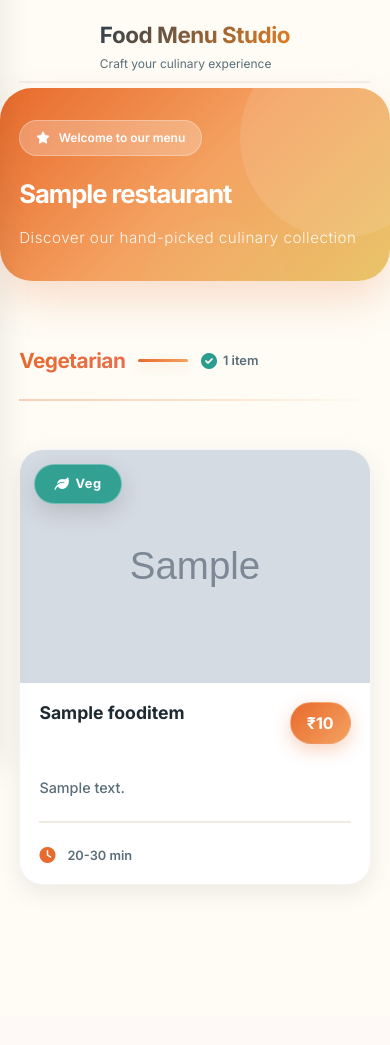
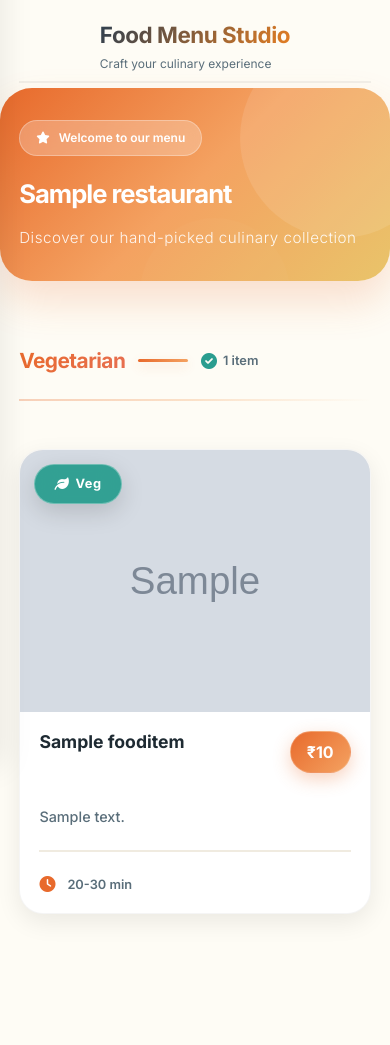
Before and after one commit to ShreyasKudahalli/FoodMenu, a Django app: a page that uses templates/Home/base.html in a window 390 px wide. Shown: the part 78-1123 px from the top of the page. Before the commit the page ends 970 px from the top, so only its background shows below. Run offline with Django 4.2, Linux system fonts and the light colour scheme; tables that the repository leaves empty hold one stand-in row (values such as "Sample post"); grey boxes marked "Sample" are stand-in pictures; some libraries are stand-ins or nearby versions.

Commit message:
Fixing Css

```diff
--- a/static/css/style.css
+++ b/static/css/style.css
@@ -264,6 +264,14 @@ body {
     z-index: 1;
 }
 
+.food-image {
+    width: 100%;
+    height: 100%;
+    object-fit: cover;
+    object-position: center;
+    display: block;
+}
+
 .food-placeholder-icon {
     font-size: 4rem;
     color: #E76F51;
@@ -889,19 +897,21 @@ body {
 .card-image-wrapper {
     position: relative;
     width: 100%;
-    padding-top: 66.67%; /* 3:2 aspect ratio */
+    aspect-ratio: 3 / 2;
     overflow: hidden;
     background: linear-gradient(145deg, #FDF4E3, #FFF9EF);
+    display: flex;
+    align-items: center;
+    justify-content: center;
 }
 
 .card-food-image {
-    position: absolute;
-    top: 0;
-    left: 0;
     width: 100%;
     height: 100%;
     object-fit: cover;
+    object-position: center;
     transition: transform 0.5s cubic-bezier(0.4, 0, 0.2, 1);
+    display: block;
 }
 
 .card-overlay {
@@ -1152,6 +1162,15 @@ body {
     .empty-icon {
         font-size: 3.5rem;
     }
+
+    /* Tablet Image Fix */
+    .card-image-wrapper {
+        min-height: 200px;
+    }
+
+    .premium-food-card {
+        border-radius: 24px;
+    }
 }
 
 @media (max-width: 480px) {
@@ -1213,6 +1232,19 @@ body {
 
     .meta-item {
         font-size: 0.8rem;
+    }
+
+    /* Mobile Image Fix */
+    .card-image-wrapper {
+        aspect-ratio: 4 / 3;
+        min-height: 220px;
+    }
+
+    .card-food-image {
+        width: 100%;
+        height: 100%;
+        object-fit: cover;
+        object-position: center;
     }
 }
 
```
